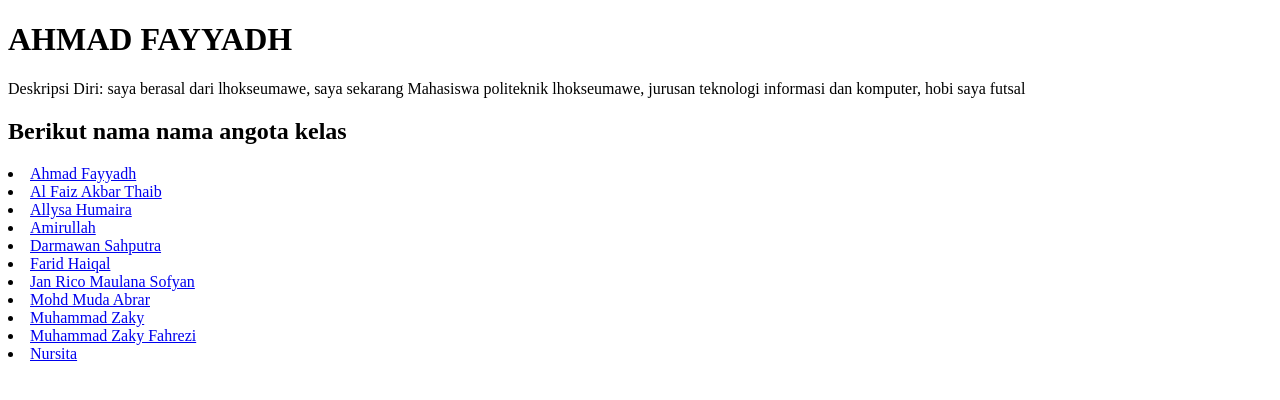
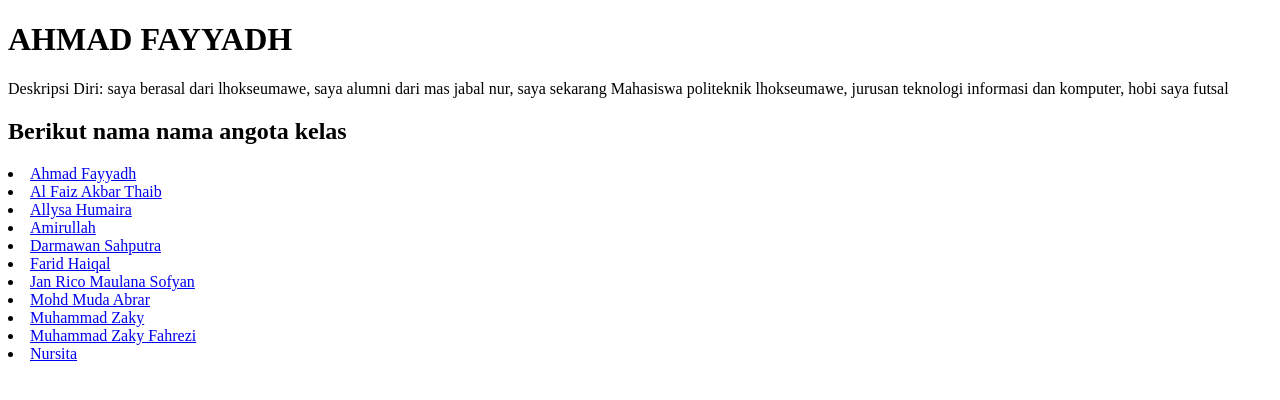
Before and after one commit to ahmadfayyadh/ahmadfayyadh.github.io, a plain HTML site: page index.html in a window 1280 px wide. Drawn offline with Linux system fonts and the light colour scheme.

Commit message:
first commit

```diff
--- a/index.html
+++ b/index.html
@@ -7,7 +7,7 @@
 </head>
 <body>
     <h1>AHMAD FAYYADH</h1>
-    <P>Deskripsi Diri: saya berasal dari lhokseumawe, saya sekarang Mahasiswa politeknik lhokseumawe, jurusan teknologi informasi dan komputer, hobi saya futsal</P>
+    <P>Deskripsi Diri: saya berasal dari lhokseumawe, saya alumni dari mas jabal nur, saya sekarang Mahasiswa politeknik lhokseumawe, jurusan teknologi informasi dan komputer, hobi saya futsal</P>
     <h2>Berikut nama nama angota kelas</h2>
     <li><a href="https://ahmadfayyadh.github.io/" target="_blank">Ahmad Fayyadh</a></li>
         <li><a href="https://alfaizakbar.github.io/" target="_blank">Al Faiz Akbar Thaib</a></li>
```
